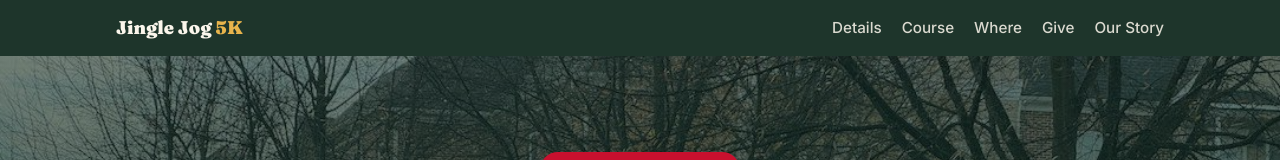
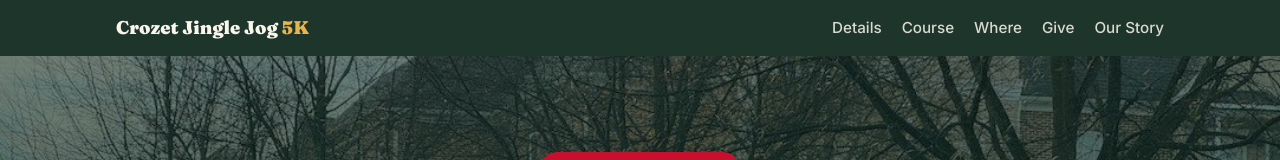
Before and after one commit to donnywyatt-oss/oldtrailjinglejog, a plain HTML site: page index.html in a window 1280 px wide. Shown: the top 160 px of the page. Drawn offline with Linux system fonts and the light colour scheme.

Commit message:
Add Crozet to the top banner name
Co-Authored-By: Claude Opus 5.5 <noreply@anthropic.com>
Claude-Session: https://claude.ai/code/session_01HTLtZLXFReWxYkrC7FqajX

```diff
--- a/index.html
+++ b/index.html
@@ -216,7 +216,7 @@
 
   <nav>
     <div class="wrap">
-      <a class="brand" href="#top">Jingle Jog <span>5K</span></a>
+      <a class="brand" href="#top">Crozet Jingle Jog <span>5K</span></a>
       <ul>
         <li><a href="#details">Details</a></li>
         <li><a href="#course">Course</a></li>
```
